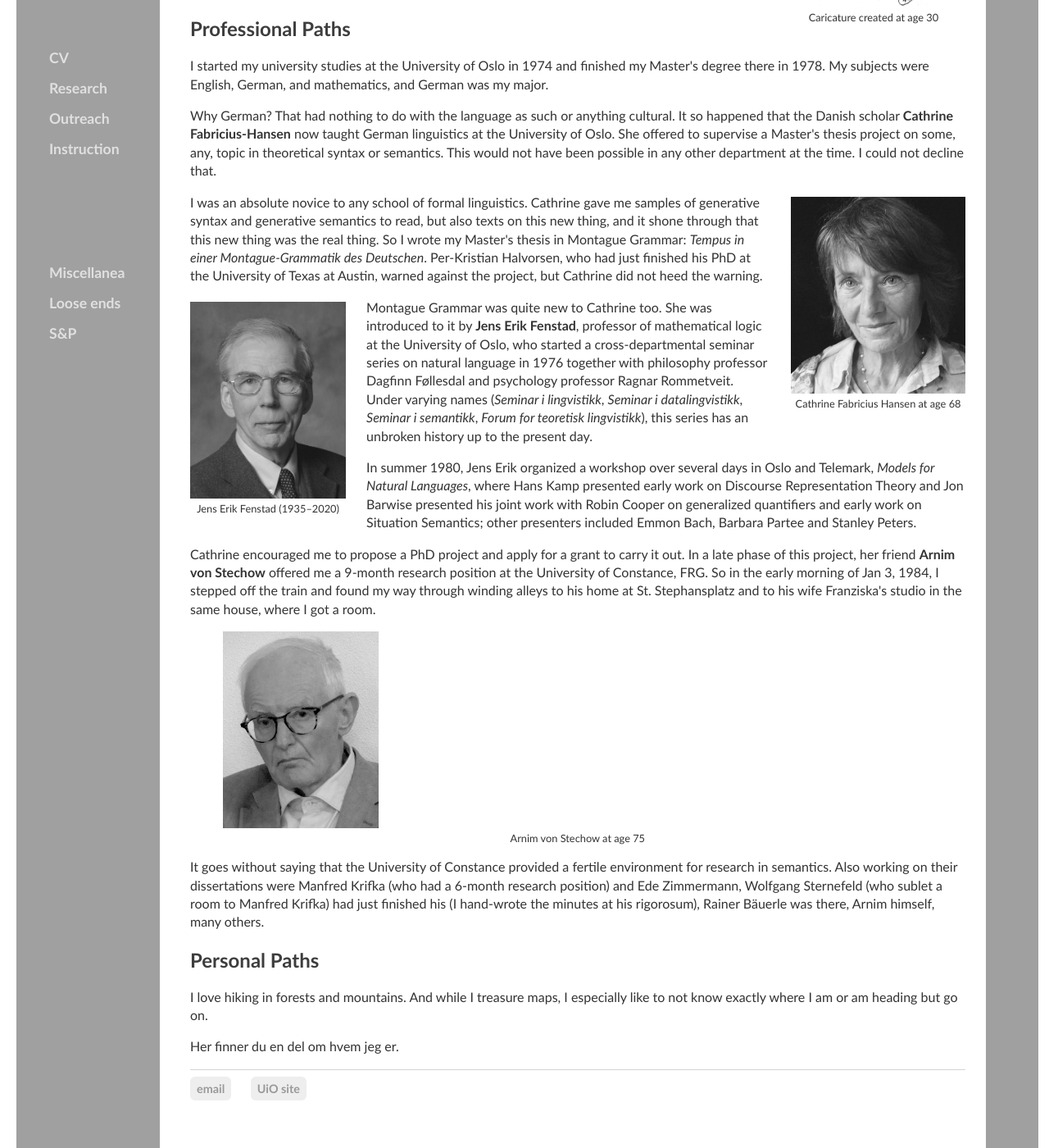
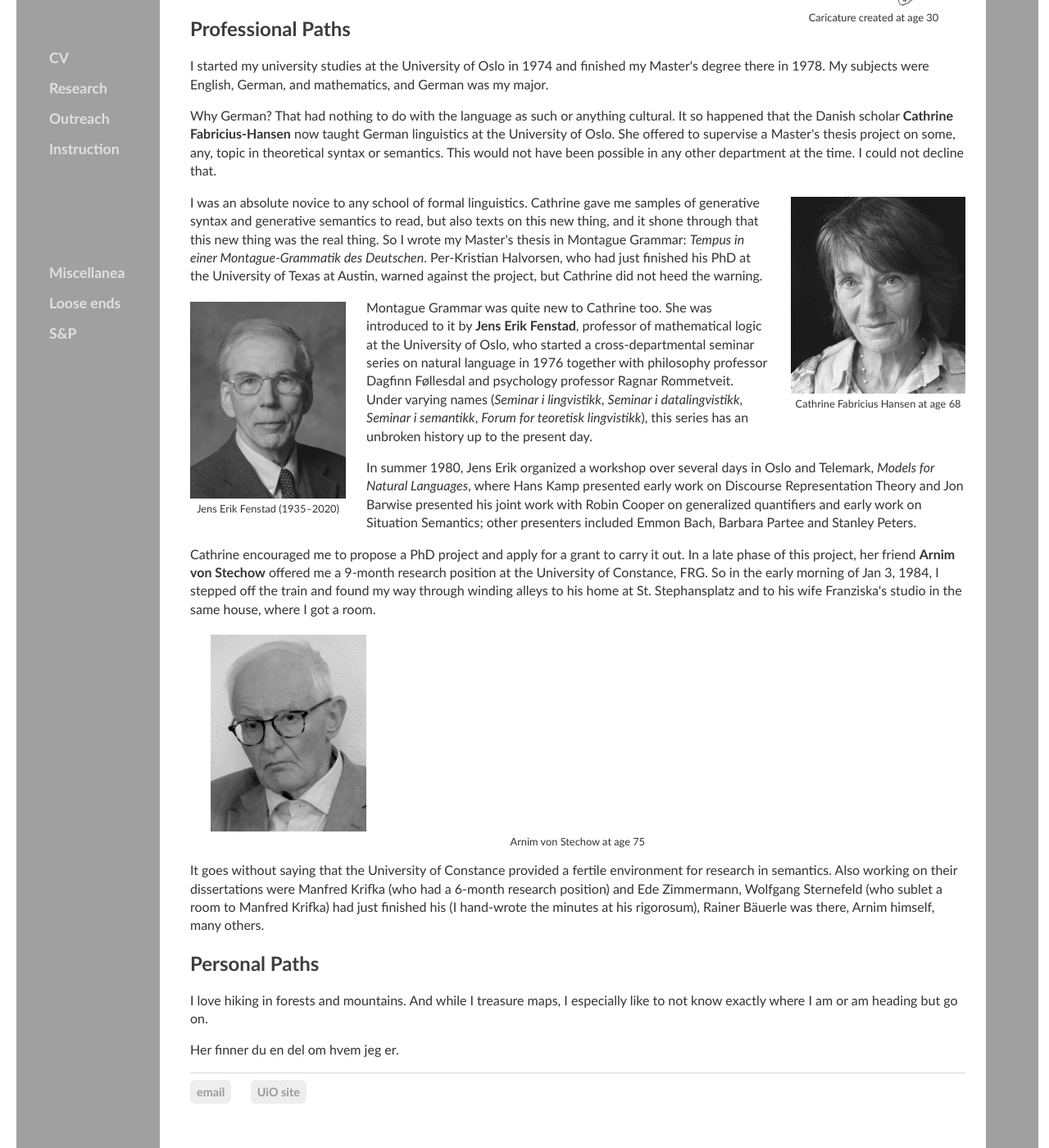
Before and after one commit to kjelljs/kjelljs.github.io, a Jekyll site: the page built from about/index.html, in a window 1280 px wide and 1400 px high, scrolled down 393 px. Shown: the whole window at 82% size. Built offline with Jekyll 4.4.1, drawn with Linux system fonts in a browser that asks for light colours.

Commit message:
Update main.css

```diff
--- a/css/main.css
+++ b/css/main.css
@@ -126,6 +126,14 @@
     padding-top: 4px;
     margin: auto;
 }
+.midfig {
+    border: 1px solid none;
+    padding-left: 25px;
+    padding-right: 25px;
+    padding-bottom: none;
+    padding-top: 4px;
+    margin:0 auto;
+}
 ul {
     font-family: Optima, Candara, Calibri, Arial, sans-serif;
     list-style: none;
```
